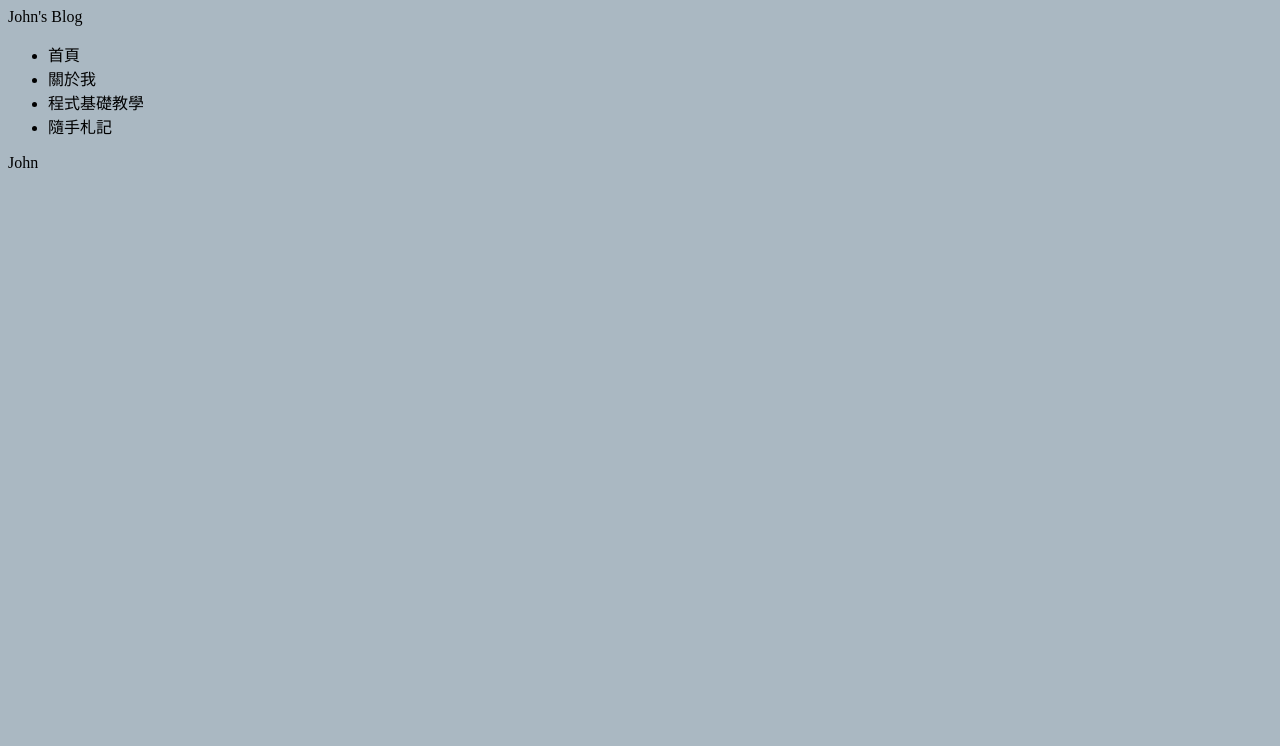
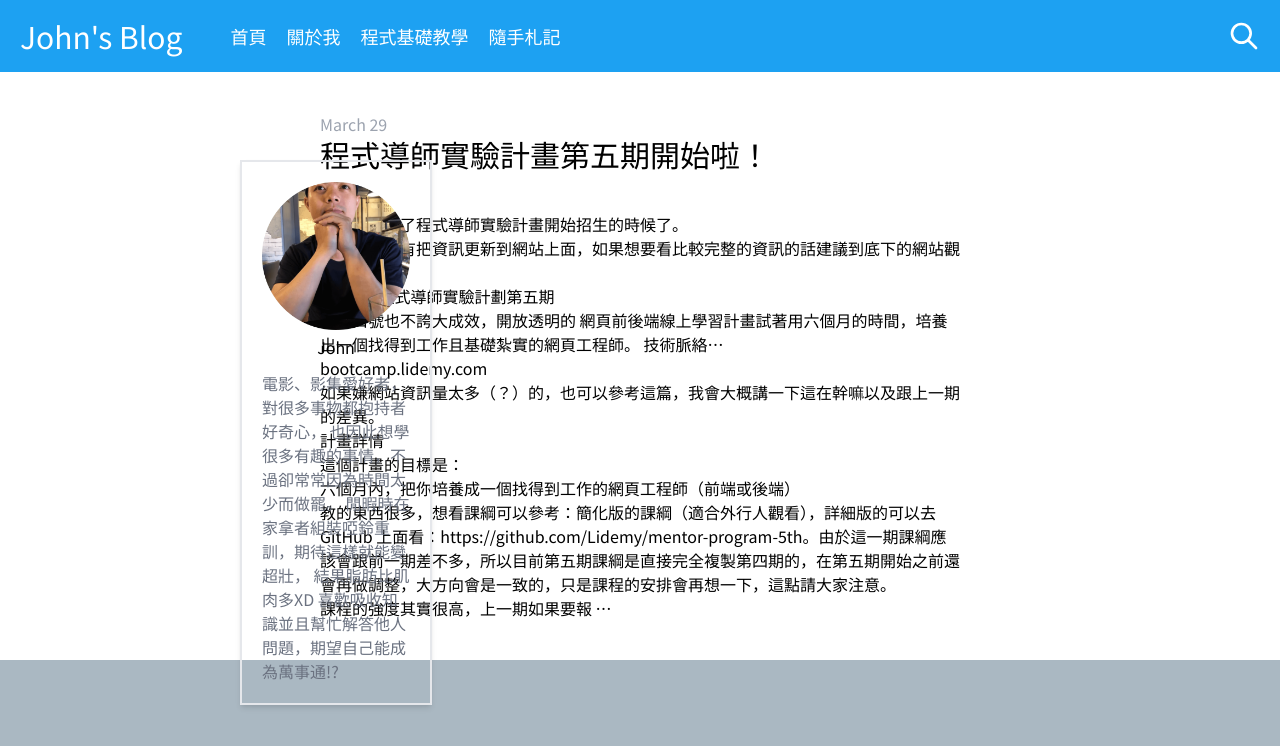
Before and after one commit to CHANG-CHING-CHUNG/Next-John-Blog, a Next.js app: page / in a window 1280 px wide. Shown: the top 746 px of the page. Built offline with nearby package versions, Linux system fonts and the light colour scheme.

Commit message:
Finish sidebar and Add a post content page

```diff
--- a/components/header.js
+++ b/components/header.js
@@ -1,20 +1,38 @@
 import Image from 'next/image';
 
-const name = "John"
+const SearchIcon = () => (<svg xmlns="http://www.w3.org/2000/svg" fill="none" viewBox="0 0 24   24" stroke="currentColor">
+<path strokeLinecap="round" strokeLinejoin="round" strokeWidth={2} d="M21 21l-6-6m2-5a7 7 0 11-14 0 7 7 0 0114 0z" />
+</svg>);
+
 export default function Header() {
   return (
-    <header className="sticky bg-blue-400 mx-auto py-3 px-5">
-      <nav>
-        <div className="text-white font-mono text-3xl">
-          John's Blog
+    <header className="sticky twitter-blue mx-auto py-3 px-5 flex">
+      <div className="flex items-center text-white flex-shrink-0 font-mono text-3xl">
+        <a className="h-full flex flex-col justify-center items-center" href="#">
+        John's Blog
+        </a>
+      </div>
+
+      <nav className="flex space-x-5 h-12 ml-12 text-lg items-center text-white">
+        <div className="h-12"><a className="hover:text-gray-300 h-full flex flex-col justify-center items-center" href="#">首頁</a></div>
+        <div className="h-12"><a className="hover:text-gray-300 flex h-full  flex-col justify-center items-center" href="#">關於我</a></div>
+        <div className="relative group h-12">
+          <button className="hover:text-gray-300 h-12">
+            程式基礎教學
+          </button>
+          <hr className="hidden group-hover:block absolute h-1 bg-white w-full"></hr>
+          <ul className="hidden group-hover:block mt-1 divide-y-2 absolute bg-white text-black w-auto px-6">
+            <li><a className="block py-4" href="#">JavaScript</a></li>
+            <li><a className="block py-4" href="#">HTML</a></li>
+            <li><a className="block py-4" href="#">CSS</a></li>
+          </ul>
         </div>
-        <ul>
-          <li>首頁</li>
-          <li>關於我</li>
-          <li>程式基礎教學</li>
-          <li>隨手札記</li>
-        </ul>
+        <div className="h-12"><a className="hover:text-gray-300 flex h-full  flex-col justify-center items-center" href="#">隨手札記</a></div>
       </nav>
+
+      <div className=" cursor-pointer h-12 w-8 text-white flex items-center absolute right-5">
+        <SearchIcon/>
+      </div>
     </header>
   )
 }
--- a/components/layout.js
+++ b/components/layout.js
@@ -1,5 +1,6 @@
 import Head from 'next/head';
 import Header from './header';
+import SideBar from './sidebar';
 
 export default function Layout({ children, home }) {
   return (
@@ -12,9 +13,12 @@ export default function Layout({ children, home }) {
       </Head>
       <Header/>
       <main>
-        {
-          children
-        }
+        <div className="container p-10 flex flex-col justify-center items-center ">
+          <SideBar/>
+          {
+            children
+          }
+        </div>
       </main>
     </div>
   )
--- /dev/null
+++ b/components/sidebar.js
@@ -0,0 +1,25 @@
+import Image from 'next/image';
+
+export default function SideBar() {
+  return (
+      <div className="left-60 top-40 fixed border-solid border-2 shadow-md p-5 w-48 flex flex-col justify-center items-center">
+        <div className="flex-shrink-0">
+          <Image
+          src="/images/profile_cycle.png"
+          height={150}
+          width={150}
+          />
+        </div>
+        <div className="flex flex-col justify-center items-center">
+          <h5 className="w-full mb-3 text-center">John</h5>
+          <p className="text-gray-500">
+            電影、影集愛好者，對很多事物都抱持者好奇心，
+            也因此想學很多有趣的事情，不過卻常常因為時間太少而做罷。
+            閒暇時在家拿者組裝啞鈴重訓，期待這樣就能變超壯，
+            結果脂肪比肌肉多XD
+            喜歡吸收知識並且幫忙解答他人問題，期望自己能成為萬事通!?
+          </p>
+        </div>
+      </div>
+  )
+}
--- a/package.json
+++ b/package.json
@@ -8,6 +8,8 @@
     "start": "next start"
   },
   "dependencies": {
+    "@ckeditor/ckeditor5-build-classic": "^27.0.0",
+    "@ckeditor/ckeditor5-react": "^3.0.2",
     "next": "^10.0.0",
     "react": "17.0.1",
     "react-dom": "17.0.1"
--- a/pages/_app.js
+++ b/pages/_app.js
@@ -1,5 +1,6 @@
-import 'tailwindcss/tailwind.css';
 import '../styles/global.css';
+
+
 export default function App({ Component, pageProps }) {
   return <Component {...pageProps} />
 }
--- a/pages/index.js
+++ b/pages/index.js
@@ -1,9 +1,10 @@
 import Head from 'next/head';
 import Layout from '../components/layout';
+import Post from './posts/post';
 export default function Home() {
   return (
       <Layout>
-        John
+        <Post />
       </Layout>
   )
 }
--- /dev/null
+++ b/pages/posts/post.js
@@ -0,0 +1,48 @@
+
+
+export default function Post() {
+  return (
+        <div className="max-w-screen-sm">
+          <div >
+            <p className="text-gray-400">March 29</p>
+
+            <h1 className="text-3xl"><a>程式導師實驗計畫第五期開始啦！</a></h1>
+
+            <p className="mt-10">沒錯，又到了程式導師實驗計畫開始招生的時候了。</p>
+            <p>這一期一樣有把資訊更新到網站上面，如果想要看比較完整的資訊的話建議到底下的網站觀看：</p>
+
+            <div>
+              <div>
+                <h2>Lidemy 程式導師實驗計劃第五期</h2>
+
+                <div>
+                  <h3>
+                    不喊口號也不誇大成效，開放透明的 網頁前後端線上學習計畫試著用六個月的時間，培養出一個找得到工作且基礎紮實的網頁工程師。 技術脈絡…
+                  </h3>
+                </div>
+
+                <div>
+                  <p>bootcamp.lidemy.com</p>
+                </div>
+
+              </div>
+              <div>
+                <div></div>
+              </div>
+            </div>
+
+            <p>如果嫌網站資訊量太多（？）的，也可以參考這篇，我會大概講一下這在幹嘛以及跟上一期的差異。</p>
+
+            <h1>計畫詳情</h1>
+            <p >這個計畫的目標是：</p>
+            <blockquote>
+            <p >六個月內，把你培養成一個找得到工作的網頁工程師（前端或後端）</p>
+            </blockquote>
+            <p >教的東西很多，想看課綱可以參考：
+            <a>簡化版的課綱</a>（適合外行人觀看），詳細版的可以去 GitHub 上面看：<a >https://github.com/Lidemy/mentor-program-5th</a>。由於這一期課綱應該會跟前一期差不多，所以目前第五期課綱是直接完全複製第四期的，在第五期開始之前還會再做調整，大方向會是一致的，只是課程的安排會再想一下，這點請大家注意。
+            </p>
+            <p>課程的強度其實很高，上一期如果要報 …</p>
+          </div>
+        </div>
+  )
+}
--- a/styles/global.css
+++ b/styles/global.css
@@ -1,3 +1,17 @@
+@import url('https://fonts.googleapis.com/css2?family=Noto+Sans+TC:wght@400;500;700;900&display=swap');
+
+* {
+  font-family: 'Noto Sans TC', sans-serif;
+}
+
 body {
   background-color:#aab8c2;
 }
+
+.twitter-blue {
+  background-color: #1da1f2;
+}
+
+@tailwind base;
+@tailwind components;
+@tailwind utilities;
--- a/tailwind.config.js
+++ b/tailwind.config.js
@@ -3,10 +3,13 @@ module.exports = {
   purge: ['./pages/**/*.{js,ts,jsx,tsx}', './components/**/*.{js,ts,jsx,tsx}'],
   darkMode: false, // or 'media' or 'class'
   theme: {
-    extend: {},
+    extend: {
+    },
   },
   variants: {
-    extend: {},
+    extend: {
+      display:['group-hover']
+    },
   },
   plugins: [],
   theme: {}
```
Also changed, not shown: public/images/profile_cycle.png (added), 1 other file (tests, documents, lock files or other folders).
